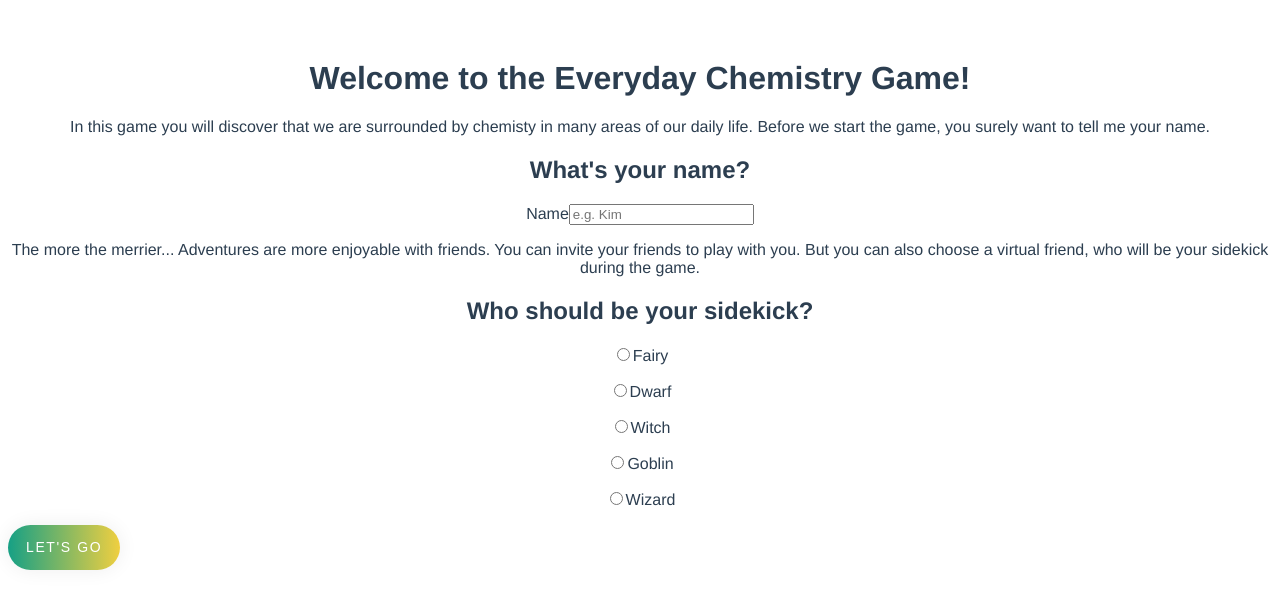
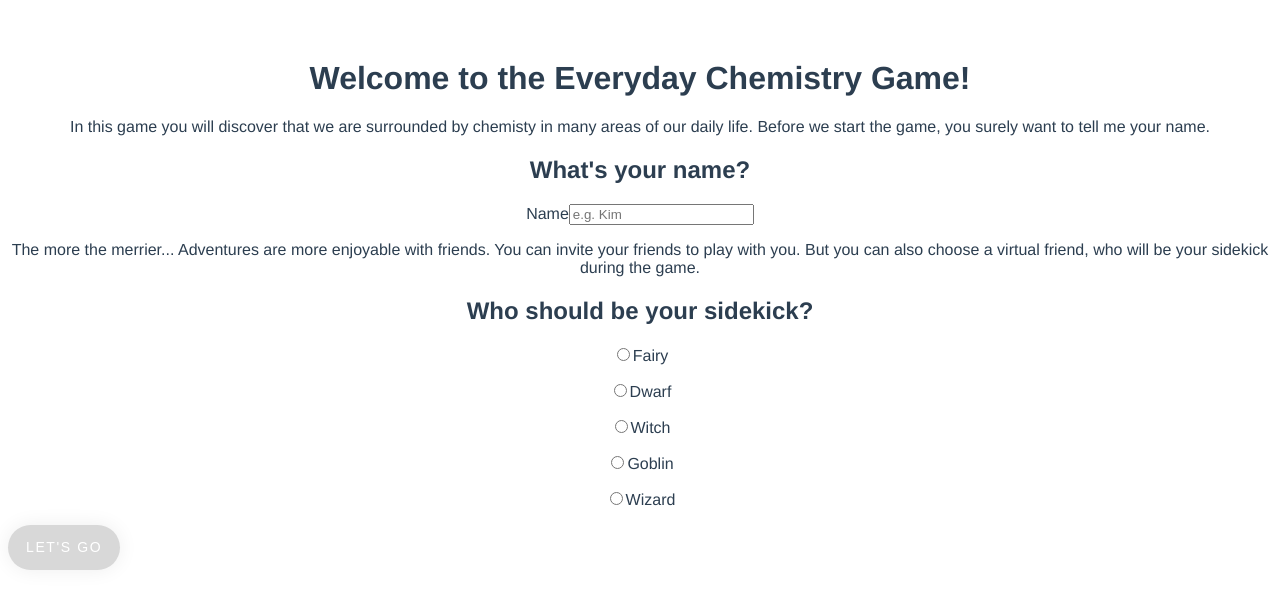
Before and after one commit to Fractalbonita/everyday-chemistry, a Vue app: page / in a window 1280 px wide. Shown: the top 608 px of the page. Built offline with nearby package versions, Linux system fonts and the light colour scheme.

Commit message:
Add css for disabled state

```diff
--- a/src/components/BaseButton.vue
+++ b/src/components/BaseButton.vue
@@ -48,6 +48,11 @@ export default defineComponent({
   text-transform: uppercase;
   transition: 0.5s;
 
+  &:disabled {
+    background-image: none;
+    background-color: #d8d8d8;
+    cursor: not-allowed;
+  }
   &:hover,
   &:focus {
     background-position: right center; /* change the direction of the change here */
```
